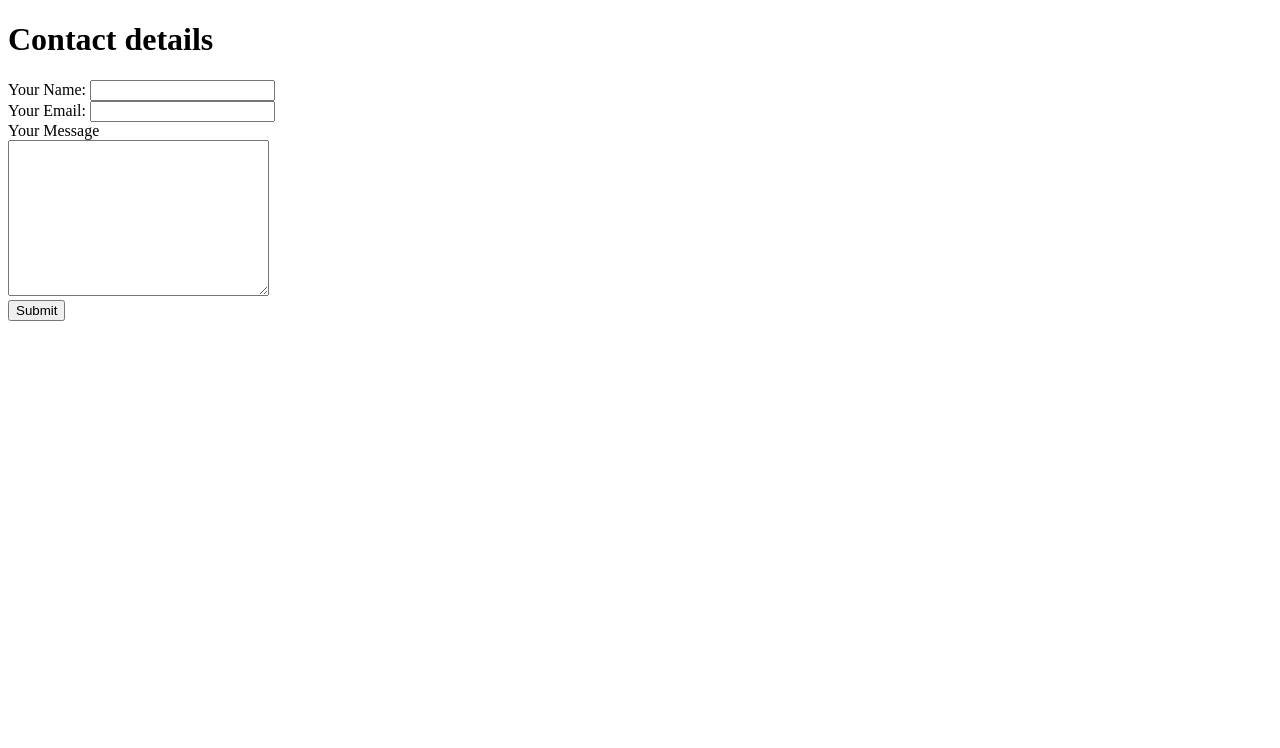
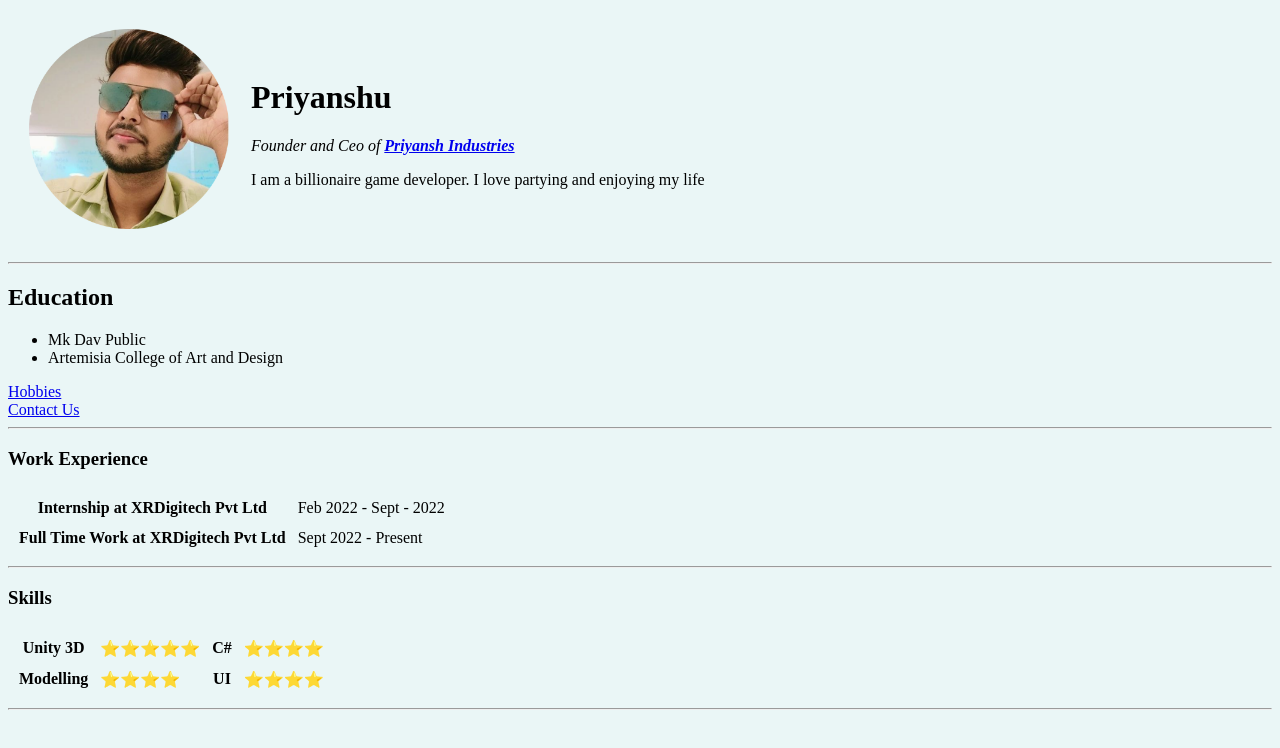
Before and after one commit to PriyanshuSinha15/cv, a plain HTML site: page index.html in a window 1280 px wide. Drawn offline with Linux system fonts and the light colour scheme.

Commit message:
Add files via upload

```diff
--- a/index.html
+++ b/index.html
@@ -1,20 +1,94 @@
 <!DOCTYPE html>
-<html>
- <head>
-    <meta charset="utf-8">
-    <title>Learning Form</title>
- </head>
- <body>
-   <h1>Contact details</h1>
-   <form class="" action="mailto:priyanshusinharockmans@gmail.com" method="post" enctype="text/plain">
-     <label>Your Name:</label>
-     <input type="text" name="yourName" value = ""><br>
-     <label>Your Email:</label>
-     <input type="email" name="yourEmail"><br>
-     <label>Your Message</label><br>
-     <textarea name="yourMessage" rows="10" cols="30"></textarea><br>
-     <input type="submit" name"">
+<html lang="en">
 
-  </form>
- </body>
+  <head>
+    <meta charset="UTF-8">
+    <title>Priyanshu Learning💚</title>
+  </head>
+  <style>
+    body{
+       background-color: #EAF6F6;
+    }
+  </style>
+  <body>
+    <table cellspacing="20">
+      <tr>
+        <td>
+          <img src="Priyanshu_Image.png" alt="Priyanshu picture" width="200" height="200">
+        </td>
+        <td>
+          <h1>Priyanshu</h1>
+          <p><em>Founder and Ceo of <strong><a href = "https://www.google.com">Priyansh Industries</a></strong></em></p>
+          <p>I am a billionaire game developer. I love partying and enjoying my life</p>
+        </td>
+      </tr>
+
+
+    </table>
+
+    <hr>
+    <p><h2>Education</h2></p>
+    <ul>
+        <li>Mk Dav Public</li>
+        <li>Artemisia College of Art and Design</li>
+    </ul>
+    <a href="Hobbies.html">Hobbies</a>
+    <br>
+    <a href="ContactUs.html">Contact Us</a>
+    <hr>
+    <h3>Work Experience</h3>
+    <table cellspacing = "10" >
+      <tr>
+        <th>
+          Internship at XRDigitech Pvt Ltd
+        </th>
+        <td>
+          Feb 2022 - Sept - 2022
+        </td>
+      </tr>
+      <tr>
+        <th>
+          Full Time Work at XRDigitech Pvt Ltd
+        </th>
+        <td>
+          Sept 2022 - Present
+        </td>
+      </tr>
+    </table>
+    <hr>
+    <p><h3>Skills</h3></p>
+    <table cellspacing = "10">
+      <tr>
+        <th>
+          Unity 3D
+        </th>
+        <td>
+          ⭐⭐⭐⭐⭐
+        </td>
+        <th>
+          C#
+        </th>
+        <td>
+          ⭐⭐⭐⭐
+        </td>
+      </tr>
+      <tr>
+        <th>
+          Modelling
+        </th>
+        <td>
+          ⭐⭐⭐⭐
+        </td>
+        <th>
+          UI
+        </th>
+        <td>
+          ⭐⭐⭐⭐
+        </td>
+      </tr>
+    </table>
+    <hr>
+
+  </body>
+
 </html>
```
Also changed, not shown: ContactUs.html (added, +13 -0 lines), Hobbies.html (added, +15 -0 lines), Images/PriyanshuImg.png (added), Priyanshu.png (added), Priyanshu_Image.png (added).
